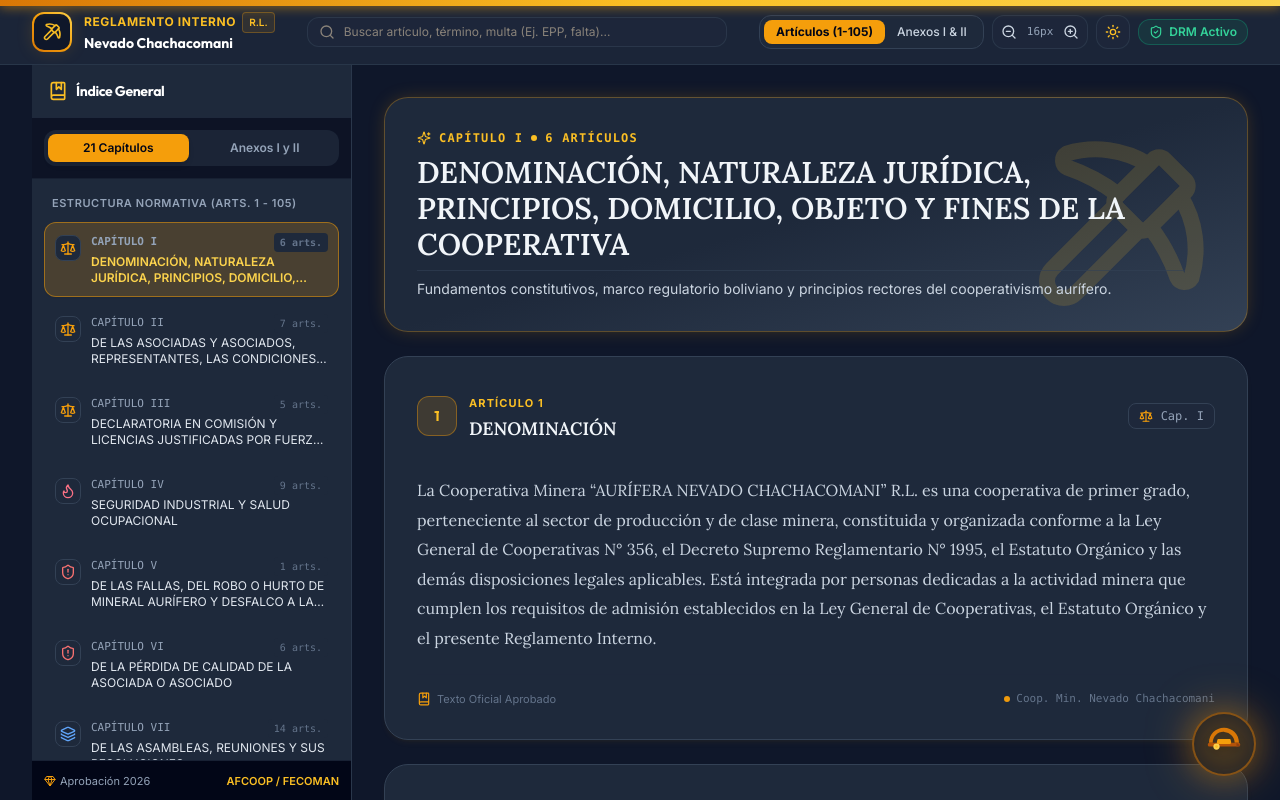
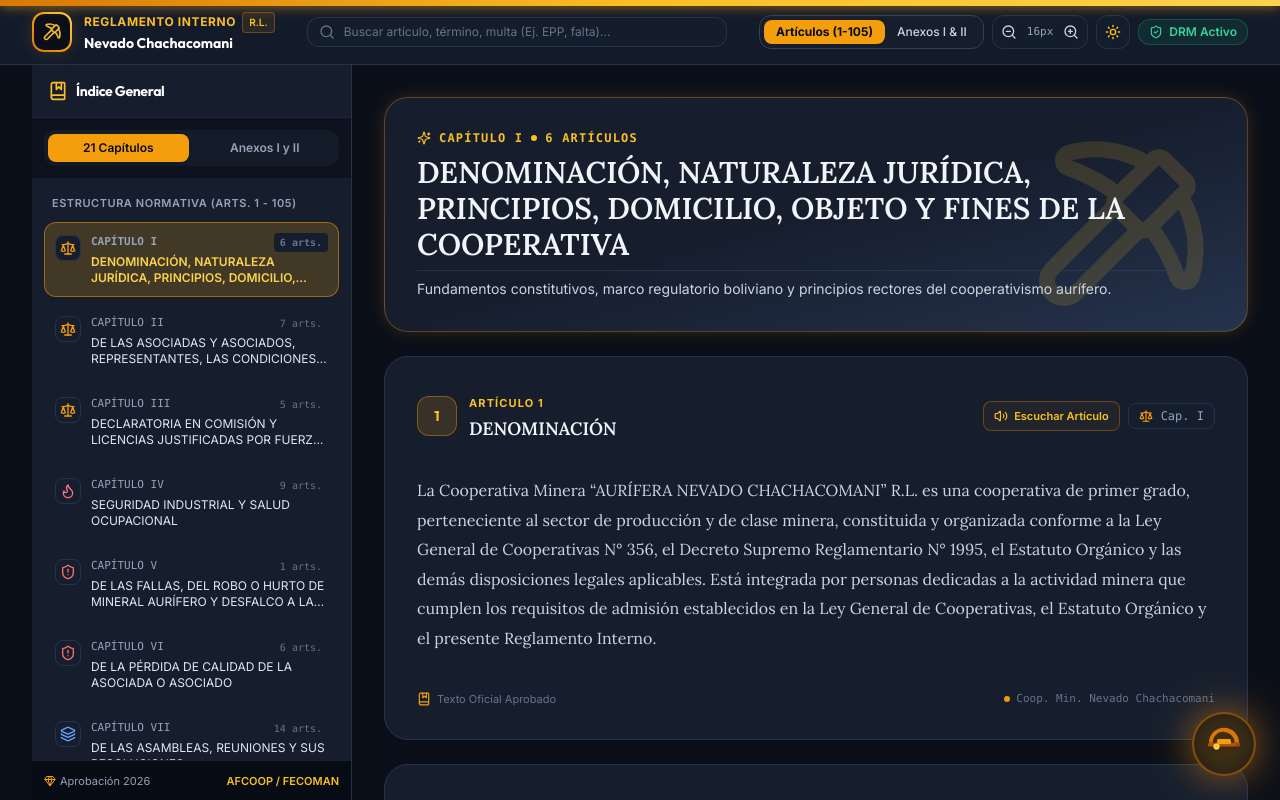
Before and after one commit to Esme0123/chachacomani, a React (Vite) app in the folder frontend/: page / in a window 1280 px wide. Shown: the top 800 px of the page. Built offline with nearby package versions, Linux system fonts and the light colour scheme.

Commit message:
feat: contraste neutro claro/oscuro, toggle resaltado sin anidar, seguidor de lectura TTS con auto-scroll y boton Escuchar Articulo

```diff
--- a/frontend/src/App.jsx
+++ b/frontend/src/App.jsx
@@ -88,21 +88,40 @@ export default function App() {
           `artículo ${art.numero}`.includes(query) ||
           `art ${art.numero}`.includes(query)
         ) {
-          matched.push({ ...art, capituloRomano: cap.numero_romano });
+          matched.push({ ...art, capituloRomano: cap.numero_romano, capituloId: cap.id });
         }
       });
     });
     return matched;
   }, [searchTerm, currentCapitulo]);
 
-  // Leer el Capítulo completo con El Casquito Minero
   const speakChapter = () => {
-    const text = `${currentCapitulo.titulo}. ${currentCapitulo.descripcion || ''} ` +
-      currentCapitulo.articulos
-        .map((a) => `Artículo ${a.numero}. ${a.denominacion}. ${a.contenido}`)
-        .join(' ');
-    tts.speak(text);
+    const segments = [
+      {
+        text: `Capítulo ${currentCapitulo.numero_romano}. ${currentCapitulo.titulo}. ${currentCapitulo.descripcion || ''}`,
+        id: `cap-${currentCapitulo.id}`
+      },
+      ...currentCapitulo.articulos.map((a) => ({
+        text: `Artículo ${a.numero}. ${a.denominacion}. ${a.contenido}`,
+        id: `art-${currentCapitulo.id}-${a.numero}`
+      }))
+    ];
+    tts.speakSegments(segments);
   };
+
+  // Escuchar un Artículo individual (detiene cualquier lectura previa)
+  const listenArticle = (art, chapterId) => {
+    const readId = `art-${chapterId}-${art.numero}`;
+    const text = `Artículo ${art.numero}. ${art.denominacion}. ${art.contenido}`;
+    tts.speak(text, readId);
+  };
+
+  // Seguidor de lectura: desplaza automáticamente hacia el elemento en lectura
+  useEffect(() => {
+    if (!tts.currentlyReadingId) return;
+    const el = document.querySelector(`[data-read-id="${tts.currentlyReadingId}"]`);
+    if (el) el.scrollIntoView({ behavior: 'smooth', block: 'center' });
+  }, [tts.currentlyReadingId]);
 
   return (
     <>
@@ -111,7 +130,7 @@ export default function App() {
         {showSplash && <SplashScreen onComplete={() => setShowSplash(false)} />}
       </AnimatePresence>
 
-      <div className="min-h-screen flex flex-col bg-cream-50 dark:bg-navy-900 text-ink dark:text-slate-100 transition-colors duration-500 bg-gold-fume dark:bg-none">
+      <div className="min-h-screen flex flex-col bg-[#f8f9fa] dark:bg-navy-900 text-ink dark:text-slate-100 transition-colors duration-500">
         {/* Barra de Progreso de Lectura */}
         <ProgressBar />
 
@@ -161,6 +180,7 @@ export default function App() {
                     key={currentCapitulo.id}
                     initial={{ opacity: 0, y: -10 }}
                     animate={{ opacity: 1, y: 0 }}
+                    data-read-id={`cap-${currentCapitulo.id}`}
                     className={`relative overflow-hidden rounded-3xl border p-6 md:p-8 ${
                       isDark
                         ? 'bg-gradient-to-br from-navy-800 via-navy-800 to-navy-700 border-gold-500/30 text-slate-100 shadow-gold-glow'
@@ -212,17 +232,25 @@ export default function App() {
                 <div className="space-y-6">
                   <AnimatePresence mode="popLayout">
                     {filteredArticulos.length > 0 ? (
-                      filteredArticulos.map((art, idx) => (
+                      filteredArticulos.map((art, idx) => {
+                        const chapterId = art.capituloId || currentCapitulo.id;
+                        const readId = `art-${chapterId}-${art.numero}`;
+                        return (
                           <ArticleCard
-                          key={art.id || art.numero}
+                            key={`${chapterId}-${art.numero}`}
                             article={art}
                             chapterRoman={art.capituloRomano || currentCapitulo.numero_romano}
                             chapterTitle={art.capituloTitulo || currentCapitulo.titulo}
                             searchTerm={searchTerm}
                             fontSize={fontSize}
                             index={idx}
+                            chapterId={chapterId}
+                            readId={readId}
+                            isReading={tts.currentlyReadingId === readId}
+                            onListenArticle={listenArticle}
                           />
-                      ))
+                        );
+                      })
                     ) : (
                       <motion.div
                         initial={{ opacity: 0 }}
@@ -280,7 +308,7 @@ export default function App() {
                           scrollToTop();
                         }
                       }}
-                      className="px-4 py-2 text-xs font-bold rounded-xl bg-gold-500 text-navy-950 hover:bg-gold-400 shadow-sm transition-all flex items-center gap-1"
+                      className="px-4 py-2 text-xs font-bold rounded-xl bg-gold-600 text-navy-950 hover:bg-gold-500 shadow-sm transition-all flex items-center gap-1"
                     >
                       {selectedCapituloId < CAPITULOS_DATA.length ? 'Siguiente Capítulo →' : 'Ver Anexos I y II →'}
                     </button>
--- a/frontend/src/components/ArticleCard.jsx
+++ b/frontend/src/components/ArticleCard.jsx
@@ -1,6 +1,6 @@
 import React, { forwardRef } from 'react';
 import { motion } from 'framer-motion';
-import { Scale, BookMarked } from 'lucide-react';
+import { Scale, BookMarked, Volume2 } from 'lucide-react';
 
 const ArticleCard = forwardRef(function ArticleCard({
   article,
@@ -8,7 +8,11 @@ const ArticleCard = forwardRef(function ArticleCard({
   chapterTitle,
   searchTerm,
   fontSize,
-  index
+  index,
+  chapterId,
+  readId,
+  isReading,
+  onListenArticle
 }, ref) {
   // Función para resaltar coincidencias de búsqueda
   const highlightSearch = (text, query) => {
@@ -34,15 +38,35 @@ const ArticleCard = forwardRef(function ArticleCard({
   return (
     <motion.article
       ref={ref}
+      data-read-id={readId}
+      id={readId}
       initial={{ opacity: 0, y: 20 }}
       animate={{ opacity: 1, y: 0 }}
       transition={{ duration: 0.35, delay: Math.min(index * 0.05, 0.4) }}
-      id={`art-${article.numero}`}
-      className="group relative p-6 md:p-8 rounded-3xl bg-ivory dark:bg-navy-800 border border-sand-300 dark:border-slate-700 shadow-cream-soft dark:shadow-md dark:shadow-amber-500/5 transition-all duration-300"
+      className={`group relative p-6 md:p-8 rounded-3xl bg-ivory dark:bg-navy-800 transition-all duration-300 ${
+        isReading
+          ? 'border-2 border-amber-500 shadow-lg shadow-amber-500/20'
+          : 'border border-sand-300 hover:border-gold-600/80 dark:border-navy-700 dark:hover:border-gold-600/80 shadow-sm'
+      }`}
     >
       {/* Filete dorado ornamental que se revela al pasar el cursor */}
       <div className="absolute inset-x-8 top-0 h-px bg-gradient-to-r from-transparent via-gold-400/60 to-transparent opacity-0 group-hover:opacity-100 transition-opacity duration-500" />
       <div className="absolute left-0 top-8 bottom-8 w-px bg-gradient-to-b from-transparent via-gold-500/40 to-transparent opacity-0 group-hover:opacity-100 transition-opacity duration-500" />
+
+      {/* Etiqueta de lectura activa */}
+      {isReading && (
+        <motion.span
+          initial={{ opacity: 0, y: -10, scale: 0.9 }}
+          animate={{ opacity: 1, y: 0, scale: 1 }}
+          className="absolute top-3 right-3 z-20 flex items-center gap-1.5 px-2.5 py-1 rounded-full bg-amber-500 text-white text-[10px] font-bold shadow-lg shadow-amber-500/30"
+        >
+          <span className="relative flex h-2 w-2">
+            <span className="animate-ping absolute inline-flex h-full w-full rounded-full bg-white opacity-75" />
+            <span className="relative inline-flex rounded-full h-2 w-2 bg-white" />
+          </span>
+          🔊 Leyendo ahora...
+        </motion.span>
+      )}
 
       {/* Cabecera del Artículo */}
       <div className="flex flex-wrap items-center justify-between gap-2 pb-4 mb-4 border-b border-sand-300/60 dark:border-navy-800">
@@ -60,9 +84,19 @@ const ArticleCard = forwardRef(function ArticleCard({
           </div>
         </div>
 
-        <div className="flex items-center gap-2 text-xs text-ink-muted dark:text-slate-400 bg-cream-100 dark:bg-navy-800/80 px-2.5 py-1 rounded-lg border border-sand-300/60 dark:border-navy-700">
-          <Scale className="w-3.5 h-3.5 text-gold-500" />
-          <span className="font-mono">Cap. {chapterRoman}</span>
+        <div className="flex flex-wrap items-center gap-2">
+          <button
+            onClick={() => onListenArticle?.(article, chapterId)}
+            className="flex items-center gap-1.5 px-2.5 py-1.5 rounded-lg border border-gold-600/40 bg-gold-500/5 text-gold-700 dark:text-gold-400 hover:bg-gold-500/15 transition-colors text-[11px] font-semibold"
+            title="Escuchar este artículo con el Casquito Minero"
+          >
+            <Volume2 className="w-3.5 h-3.5" />
+            Escuchar Artículo
+          </button>
+          <div className="flex items-center gap-2 text-xs text-ink-muted dark:text-slate-400 bg-cream-100 dark:bg-navy-800/80 px-2.5 py-1 rounded-lg border border-sand-300/60 dark:border-navy-700">
+            <Scale className="w-3.5 h-3.5 text-gold-500" />
+            <span className="font-mono">Cap. {chapterRoman}</span>
+          </div>
         </div>
       </div>
 
--- a/frontend/src/components/SelectionTooltip.jsx
+++ b/frontend/src/components/SelectionTooltip.jsx
@@ -5,11 +5,13 @@ import { Highlighter, Headphones } from 'lucide-react';
 /**
  * SelectionTooltip — Pop-up contextual flotante sobre la selección de texto.
  * Solo actúa si la selección vive dentro de un elemento .sel-paragraph.
- * Ofrece dos acciones: "Resaltar" (marcatextos) y "Escuchar Selección" (TTS).
+ * Ofrece dos acciones: "Resaltar/Quitar resaltado" (alterna el marcador sin
+ * anidar etiquetas HTML) y "Escuchar Selección" (TTS).
  */
 export default function SelectionTooltip({ onListen, showToast }) {
   const [range, setRange] = useState(null);
   const [rect, setRect] = useState(null);
+  const [isHighlighted, setIsHighlighted] = useState(false);
   const tooltipRef = useRef(null);
   const lastText = useRef('');
 
@@ -21,6 +23,35 @@ export default function SelectionTooltip({ onListen, showToast }) {
       return !!el?.closest?.('.sel-paragraph');
     }
     return !!sel.anchorNode?.closest?.('.sel-paragraph');
+  }, []);
+
+  // Detecta si la selección cae dentro o sobre un marcador .hl-user ya aplicado
+  const hasHighlight = useCallback((r) => {
+    const candidates = [r.startContainer, r.endContainer, r.commonAncestorContainer];
+    for (const c of candidates) {
+      if (!c) continue;
+      const el = c.nodeType === Node.TEXT_NODE ? c.parentElement : c;
+      if (el?.closest?.('.hl-user')) return true;
+    }
+    return false;
+  }, []);
+
+  // Recolecta todos los <mark class="hl-user"> que intersecan el rango
+  const collectMarks = useCallback((r) => {
+    const marks = new Set();
+    if (!r.commonAncestorContainer) return [...marks];
+    const root = r.commonAncestorContainer.nodeType === Node.TEXT_NODE
+      ? r.commonAncestorContainer.parentElement
+      : r.commonAncestorContainer;
+    if (!root?.querySelectorAll) return [...marks];
+    root.querySelectorAll('.hl-user').forEach((m) => {
+      try {
+        if (r.intersectsNode(m)) marks.add(m);
+      } catch {
+        /* ignore */
+      }
+    });
+    return [...marks];
   }, []);
 
   useEffect(() => {
@@ -39,6 +70,7 @@ export default function SelectionTooltip({ onListen, showToast }) {
       lastText.current = text;
       const r = sel.getRangeAt(0).cloneRange();
       const rect = r.getBoundingClientRect();
+      setIsHighlighted(hasHighlight(r));
       setRange({ text, rect });
       setRect(rect);
     };
@@ -58,7 +90,7 @@ export default function SelectionTooltip({ onListen, showToast }) {
       document.removeEventListener('selectionchange', handleSelection);
       document.removeEventListener('mouseup', handleMouseDown);
     };
-  }, [isSelectionValid]);
+  }, [isSelectionValid, hasHighlight]);
 
   const clearSelection = () => {
     window.getSelection()?.removeAllRanges();
@@ -70,6 +102,17 @@ export default function SelectionTooltip({ onListen, showToast }) {
     if (!sel || sel.isCollapsed || !isSelectionValid(sel)) return;
     try {
       const range = sel.getRangeAt(0).cloneRange();
+      const existing = collectMarks(range);
+      if (existing.length) {
+        // Quitar marca existente sin dejar etiquetas anidadas
+        existing.forEach((m) => {
+          m.parentNode?.replaceChild(document.createTextNode(m.textContent), m);
+        });
+        showToast?.('Resaltado eliminado.');
+        clearSelection();
+        return;
+      }
+      // Aplicar marca nueva (previene anidación: solo si la selección no estaba resaltada)
       const mark = document.createElement('mark');
       mark.className =
         'hl-user px-0.5 rounded-sm bg-gold-400/45 dark:bg-gold-500/60 text-inherit';
@@ -108,11 +151,15 @@ export default function SelectionTooltip({ onListen, showToast }) {
           whileHover={{ scale: 1.06 }}
           whileTap={{ scale: 0.92 }}
           onClick={handleHighlight}
-          className="flex items-center gap-1.5 px-2.5 py-1.5 rounded-lg bg-gold-500/10 text-gold-300 hover:bg-gold-500 hover:text-navy-950 text-[11px] font-semibold transition-colors"
-          title="Resaltar fragmento seleccionado"
+          className={`flex items-center gap-1.5 px-2.5 py-1.5 rounded-lg text-[11px] font-semibold transition-colors ${
+            isHighlighted
+              ? 'bg-rose-500/15 text-rose-300 hover:bg-rose-500/25'
+              : 'bg-gold-500/10 text-gold-300 hover:bg-gold-500 hover:text-navy-950'
+          }`}
+          title={isHighlighted ? 'Quitar resaltado del fragmento' : 'Resaltar fragmento seleccionado'}
         >
           <Highlighter className="w-3.5 h-3.5" />
-          Resaltar
+          {isHighlighted ? 'Quitar resaltado' : 'Resaltar'}
         </motion.button>
         <div className="w-px h-4 bg-slate-700/60 mx-0.5" />
         <motion.button
--- a/frontend/src/hooks/useTTS.js
+++ b/frontend/src/hooks/useTTS.js
@@ -3,7 +3,8 @@ import { useState, useEffect, useRef, useCallback } from 'react';
 /**
  * useTTS — Integración con la Web Speech API (window.speechSynthesis).
  * Gestiona el dictado del "Casquito Minero": play, pausa, reanudar, detener,
- * velocidad y barra de progreso del texto que se está leyendo.
+ * velocidad, barra de progreso y seguidor de lectura en tiempo real
+ * (currentlyReadingId) para resaltar la tarjeta/artículo que la voz lee.
  */
 export function useTTS() {
   const [isSpeaking, setIsSpeaking] = useState(false);
@@ -12,6 +13,11 @@ export function useTTS() {
   const [voices, setVoices] = useState([]);
   const [currentText, setCurrentText] = useState('');
   const [progress, setProgress] = useState(0);
+  const [currentlyReadingId, setCurrentlyReadingId] = useState(null);
+
+  const rateRef = useRef(1);
+  const programRef = useRef([]);
+  const sessionRef = useRef(0);
 
   const supported = typeof window !== 'undefined' && 'speechSynthesis' in window;
 
@@ -25,22 +31,6 @@ export function useTTS() {
     loadVoices();
     window.speechSynthesis.addEventListener('voiceschanged', loadVoices);
     return () => window.speechSynthesis.removeEventListener('voiceschanged', loadVoices);
-  }, [supported]);
-
-  // Sincronizar estado con el final del habla
-  useEffect(() => {
-    if (!supported) return;
-    const handleEnd = () => {
-      setIsSpeaking(false);
-      setIsPaused(false);
-      setProgress(1);
-    };
-    window.speechSynthesis.onend = handleEnd;
-    window.speechSynthesis.onerror = handleEnd;
-    return () => {
-      window.speechSynthesis.onend = null;
-      window.speechSynthesis.onerror = null;
-    };
   }, [supported]);
 
   // Monitorear en qué palabra va la lectura para simular progreso
@@ -61,32 +51,71 @@ export function useTTS() {
     return es[0] || voices[0] || null;
   }, [voices, supported]);
 
-  const speak = useCallback((text) => {
+  const handleEnd = useCallback(() => {
+    setIsSpeaking(false);
+    setIsPaused(false);
+    setProgress(1);
+    setCurrentlyReadingId(null);
+  }, []);
+
+  // Ejecuta un "programa" de lectura: secuencia de segmentos [{ text, id }]
+  // donde cada segmento dispara onstart que actualiza currentlyReadingId.
+  const runProgram = useCallback((segments) => {
     if (!supported) {
       alert('Tu navegador no soporta la reproducción por voz (speechSynthesis).');
       return;
     }
     window.speechSynthesis.cancel();
-    const clean = String(text || '').replace(/\s+/g, ' ').trim();
-    if (!clean) return;
+    programRef.current = segments || [];
+    sessionRef.current += 1;
+    const session = sessionRef.current;
 
-    const utterance = new SpeechSynthesisUtterance(clean);
-    utterance.lang = 'es-ES';
-    utterance.rate = rate;
-    const voice = pickVoice();
-    if (voice) {
-      utterance.voice = voice;
-      if (voice.lang && String(voice.lang).toLowerCase().startsWith('es')) {
-        utterance.lang = voice.lang;
-      }
-    }
+    const clean = (segments || [])
+      .map((s) => ({ text: String(s.text || '').replace(/\s+/g, ' ').trim(), id: s.id ?? null }))
+      .filter((s) => s.text.length > 0);
+    if (!clean.length) return;
 
-    setCurrentText(clean);
+    setCurrentText(clean.map((s) => s.text).join(' '));
     setProgress(0);
     setIsPaused(false);
     setIsSpeaking(true);
-    window.speechSynthesis.speak(utterance);
-  }, [rate, pickVoice, supported]);
+
+    clean.forEach((seg, i) => {
+      const utterance = new SpeechSynthesisUtterance(seg.text);
+      utterance.lang = 'es-ES';
+      utterance.rate = rateRef.current;
+      const voice = pickVoice();
+      if (voice) {
+        utterance.voice = voice;
+        if (voice.lang && String(voice.lang).toLowerCase().startsWith('es')) {
+          utterance.lang = voice.lang;
+        }
+      }
+      utterance.onstart = () => {
+        if (sessionRef.current === session) setCurrentlyReadingId(seg.id ?? null);
+      };
+      const finish = () => {
+        if (sessionRef.current === session) handleEnd();
+      };
+      if (i === clean.length - 1) {
+        utterance.onend = finish;
+        utterance.onerror = finish;
+      }
+      window.speechSynthesis.speak(utterance);
+    });
+  }, [supported, pickVoice, handleEnd]);
+
+  const speak = useCallback((text, id = null) => {
+    runProgram([{ text, id }]);
+  }, [runProgram]);
+
+  const speakSegments = useCallback((segments) => {
+    runProgram(segments);
+  }, [runProgram]);
+
+  const rerun = useCallback(() => {
+    if (programRef.current.length) runProgram(programRef.current);
+  }, [runProgram]);
 
   const pause = useCallback(() => {
     if (!supported) return;
@@ -102,13 +131,16 @@ export function useTTS() {
 
   const stop = useCallback(() => {
     if (!supported) return;
+    sessionRef.current += 1;
     window.speechSynthesis.cancel();
     setIsSpeaking(false);
     setIsPaused(false);
     setProgress(0);
+    setCurrentlyReadingId(null);
   }, [supported]);
 
   const setRateSafely = useCallback((r) => {
+    rateRef.current = r;
     setRate(r);
   }, []);
 
@@ -120,7 +152,10 @@ export function useTTS() {
     setRate: setRateSafely,
     currentText,
     progress,
+    currentlyReadingId,
     speak,
+    speakSegments,
+    rerun,
     pause,
     resume,
     stop,
--- a/frontend/src/index.css
+++ b/frontend/src/index.css
@@ -31,11 +31,11 @@
   body {
     overflow-x: hidden;
     scroll-behavior: smooth;
-    background-color: #fcfaf4;
+    background-color: #f8f9fa;
   }
 
   .dark body {
-    background-color: #0f172a;
+    background-color: #0b0f19;
   }
 }
 
@@ -52,12 +52,12 @@
 ::-webkit-scrollbar-thumb {
   background: linear-gradient(to bottom, #d97706, #f59e0b);
   border-radius: 4px;
-  border: 2px solid #f6f3ea;
+  border: 2px solid #f8f9fa;
 }
 
 .dark ::-webkit-scrollbar-thumb {
   background: linear-gradient(to bottom, #d97706, #f59e0b);
-  border-color: #0f172a;
+  border-color: #0b0f19;
 }
 
 ::-webkit-scrollbar-thumb:hover {
--- a/frontend/tailwind.config.js
+++ b/frontend/tailwind.config.js
@@ -10,7 +10,7 @@ export default {
       colors: {
         // Sistema visual Warm Cream (Modo Claro editorial)
         cream: {
-          50: '#fcfaf4',
+          50: '#ffffff',
           100: '#f6f3ea',
           200: '#f0ebdd',
           300: '#e7e0ce',
@@ -19,14 +19,14 @@ export default {
         },
         ivory: '#ffffff',
         sand: {
-          300: '#e5decf',
+          300: '#e2e8f0',
           400: '#d9d0bc',
           500: '#cabfa6',
         },
         ink: {
-          DEFAULT: '#2a2723',
-          soft: '#4a453d',
-          muted: '#8a837a',
+          DEFAULT: '#0f172a',
+          soft: '#1e293b',
+          muted: '#64748b',
         },
         // --- Acentos Dorados Industriales
         gold: {
@@ -56,12 +56,12 @@ export default {
           900: '#0f172a',
           950: '#020617',
         },
-        // --- Alias navy (usado en todo el frontend) alineado a la escala Slate
+        // --- Alias navy (usado en todo el frontend) — Modo Oscuro profundo
         navy: {
-          700: '#334155',
-          800: '#1e293b',
-          900: '#0f172a',
-          950: '#020617',
+          700: '#26334d',
+          800: '#161e2e',
+          900: '#0b0f19',
+          950: '#070b14',
         },
       },
       fontFamily: {
```
Also changed, not shown: frontend/src/components/CasquitoWidget.jsx (+3 -4 lines). Lines whose indentation alone changed are shown as unchanged.
